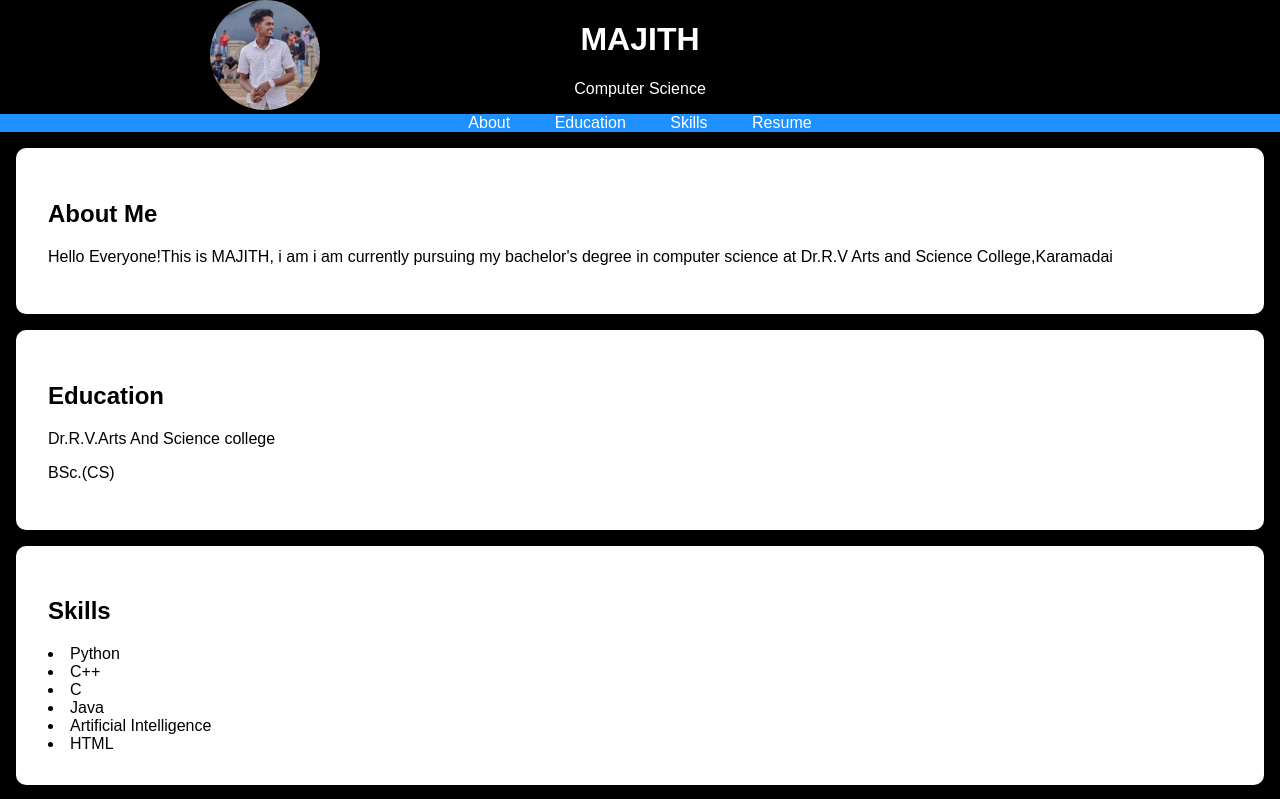
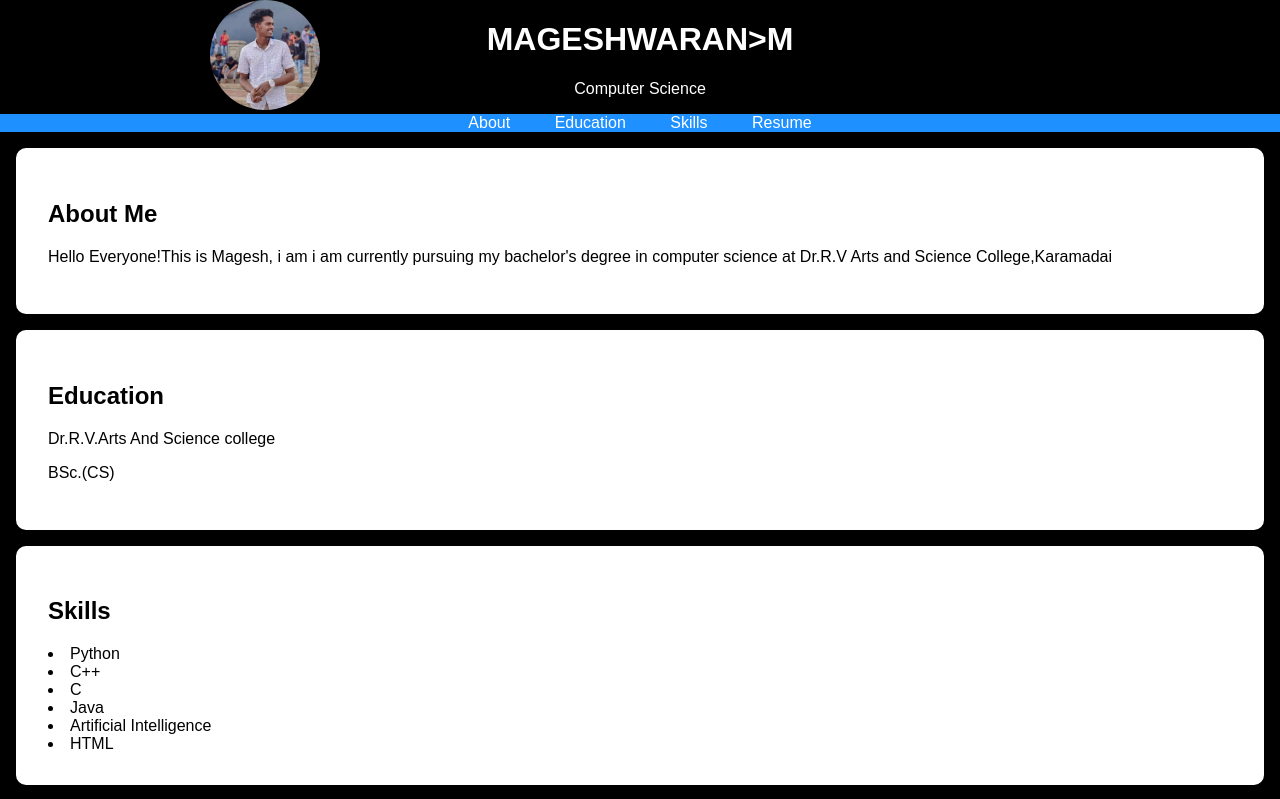
Before and after one commit to swakker/digitalportfolio1, a plain HTML site: page index.html in a window 1280 px wide. Shown: the top 799 px of the page. Drawn offline with Linux system fonts and the light colour scheme.

Commit message:
Update index.html

```diff
--- a/index.html
+++ b/index.html
@@ -83,7 +83,7 @@
         <div class="header-content">
             <!-- Add your profile picture here -->
             <img src="majith.jpg"alt="Your Profile Picture"class="profile-picture">
-            <h1>MAJITH</h1>
+            <h1>MAGESHWARAN>M</h1>
             <p>Computer Science</p>
         </div>
     </header>
@@ -99,7 +99,7 @@
     <section id="about">
         <div class="section-content">
             <h2>About Me</h2>
-            <p>Hello Everyone!This is  MAJITH, i am i am currently pursuing my bachelor's degree in computer science at Dr.R.V Arts and Science College,Karamadai</p>
+            <p>Hello Everyone!This is  Magesh, i am i am currently pursuing my bachelor's degree in computer science at Dr.R.V Arts and Science College,Karamadai</p>
         </div>
     </section>
 
```
